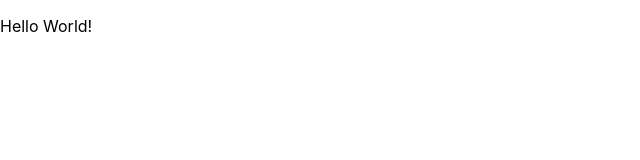
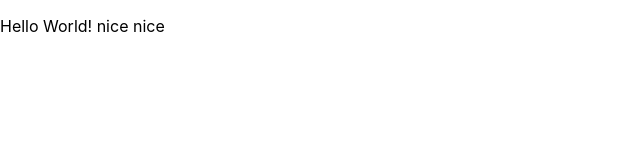
Before and after one commit to mpa-mxiang/drive-web, a React (Create React App) app in the folder my-app/: page / in a window 1280 px wide. Shown: the top 160 px of the page, without its empty margins (0-640 px from the left). Built offline with nearby package versions, Linux system fonts and the light colour scheme.

Commit message:
Update App.js

```diff
--- a/my-app/src/App.js
+++ b/my-app/src/App.js
@@ -1,6 +1,6 @@
-import { Routes, Route } from "react-router-dom";
-import { Container, Row, Col, Nav, Navbar, NavDropdown } from "react-bootstrap";
-import React, { useEffect, useState } from "react";
+import { Routes, Route } from 'react-router-dom';
+import { Container, Row, Col, Nav, Navbar, NavDropdown } from 'react-bootstrap';
+import React, { useEffect, useState } from 'react';
 /*
 import "./App.css";
 
@@ -20,7 +20,7 @@ import logo from "./logo.svg";
 function App() {
   return (
     <div>
-      <p>Hello World!</p>
+      <p>Hello World! nice nice</p>
     </div>
   );
 }
```
